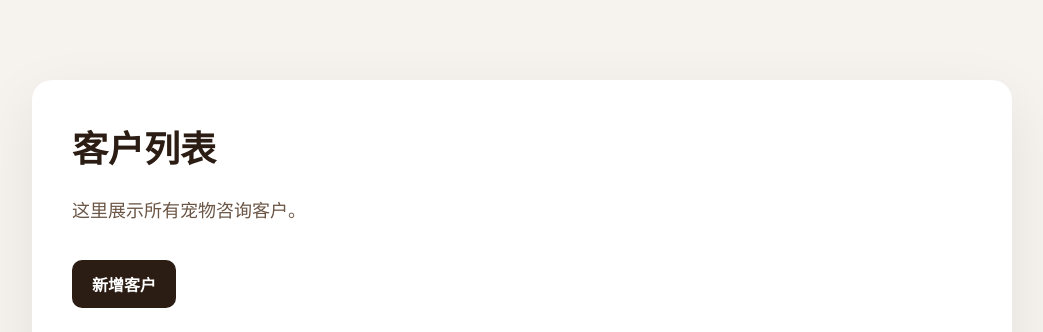
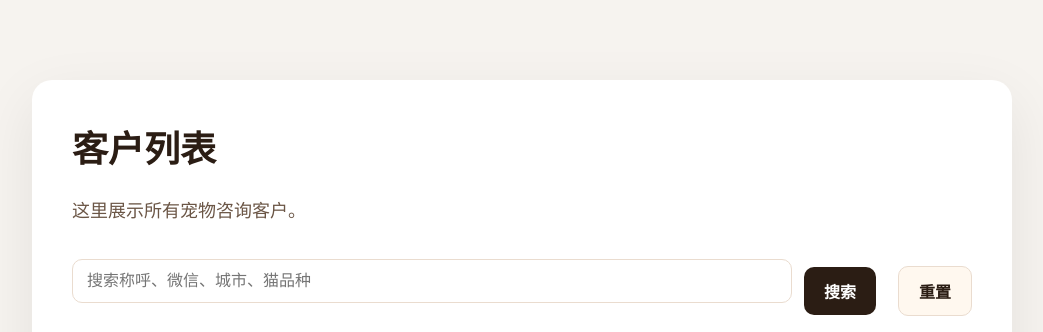
Before and after one commit to lh981118/pet-crm-flask, a Flask app: page /customers in a window 1280 px wide. Shown: the top 332 px of the page, without its empty margins (118-1161 px from the left). Run offline with Flask 3, Linux system fonts and the light colour scheme; data that the repository does not hold is empty.

Commit message:
增加搜索功能

```diff
--- a/app.py
+++ b/app.py
@@ -17,21 +17,34 @@ def index():
 
 @app.route("/customers")
 def customers():
-
+    keyword = request.args.get("keyword", "").strip()
 
     conn = get_db_connection()
     cursor = conn.cursor()
-    cursor.execute("""
-        SELECT id, name, wechat, city, budget, cat_type, status, created_at
-        FROM customers
-        ORDER BY id DESC
-    """)
+
+    if keyword:
+        search_keyword = f"%{keyword}%"
+
+        cursor.execute("""
+            SELECT id, name, wechat, city, budget, cat_type, status, created_at
+            FROM customers
+            WHERE name LIKE ?
+               OR wechat LIKE ?
+               OR city LIKE ?
+               OR cat_type LIKE ?
+            ORDER BY id DESC
+        """, (search_keyword, search_keyword, search_keyword, search_keyword))
+    else:
+        cursor.execute("""
+            SELECT id, name, wechat, city, budget, cat_type, status, created_at
+            FROM customers
+            ORDER BY id DESC
+        """)
 
     customer_list = cursor.fetchall()
-
     conn.close()
 
-    return render_template("customers.html", customers=customer_list)
+    return render_template("customers.html", customers=customer_list, keyword=keyword)
 
 
 @app.route("/customers/new", methods=["GET", "POST"])
--- a/static/style.css
+++ b/static/style.css
@@ -149,3 +149,24 @@ button.btn {
     margin-bottom: 0;
     line-height: 1.8;
 }
+
+.search-form {
+    display: flex;
+    gap: 12px;
+    align-items: center;
+    margin: 24px 0;
+}
+
+.search-form input {
+    flex: 1;
+    padding: 12px 14px;
+    border: 1px solid #eadccf;
+    border-radius: 10px;
+    font-size: 16px;
+    font-family: inherit;
+}
+
+.search-form input:focus {
+    outline: none;
+    border-color: #2b1d14;
+}
--- a/templates/customers.html
+++ b/templates/customers.html
@@ -9,6 +9,11 @@
     <div class="container">
         <h1>客户列表</h1>
         <p>这里展示所有宠物咨询客户。</p>
+        <form method="GET" action="/customers" class="search-form">
+            <input type="text" name="keyword" placeholder="搜索称呼、微信、城市、猫品种" value="{{ keyword }}">
+            <button type="submit" class="btn">搜索</button>
+            <a class="btn btn-light" href="/customers">重置</a>
+        </form>
         <a class="btn" href="/customers/new">新增客户</a>
         <table>
             <thead>
```
